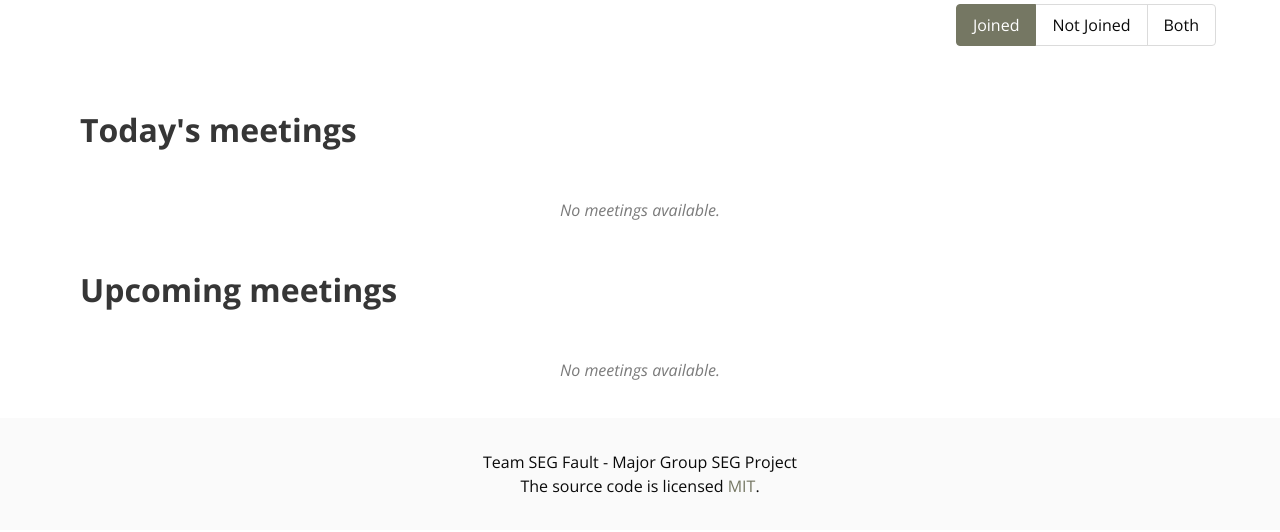
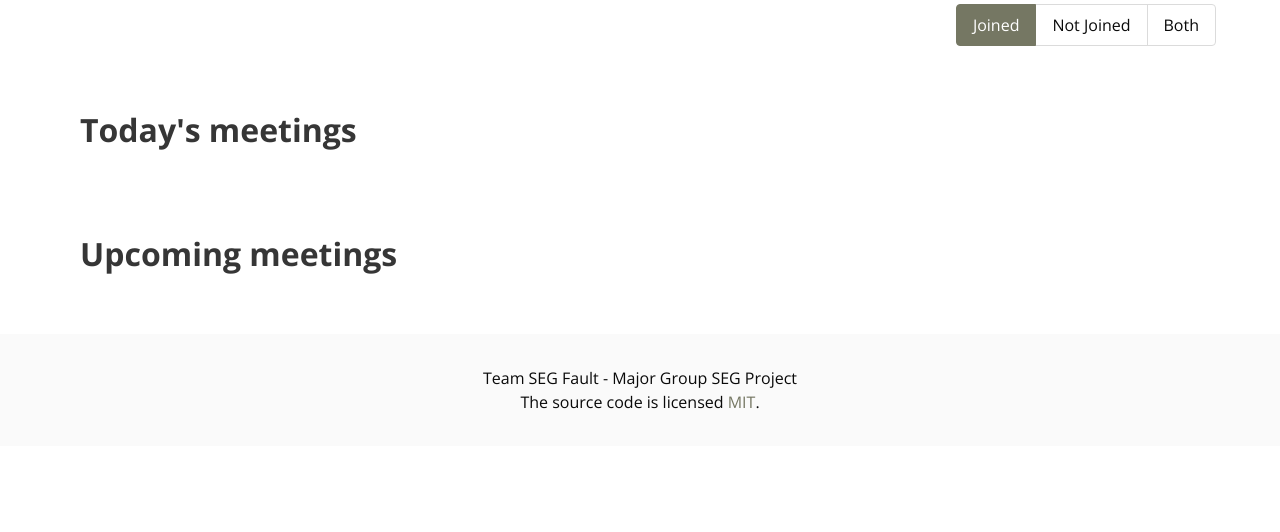
Before and after one commit to amir-rahim/BookClubSocialNetwork, a Django app: page /agenda/ in a window 1280 px wide. Shown: the part 181-713 px from the top of the page. Run offline with Django 3.2, Linux system fonts and the light colour scheme; a user stored in the database is signed in; data comes from the database, SQL or seed files in the repository; parts of the project's set-up code (start-up, migrations or seed data) failed here and were passed over; some libraries are stand-ins or nearby versions.

Commit message:
Remove Not Available Tags Agenda

```diff
--- a/BookClub/templates/agenda.html
+++ b/BookClub/templates/agenda.html
@@ -41,7 +41,6 @@ Agenda
 
             <hr class="solid">
 
-            {% if meetings %}
             <div class="columns is-multiline">
 
                 {% for meeting in meetings %}
@@ -63,9 +62,6 @@ Agenda
                 {% endif %}
                 {% endfor %}
             </div>
-            {% else %}
-                <p class="has-text-grey has-text-centered"><i>No meetings available.</i></p>
-            {% endif %}
             <!--JOINED UPCOMING MEETINGS-->
 
             <hr class="solid">
@@ -74,7 +70,6 @@ Agenda
 
             <hr class="solid">
 
-            {% if meetings %}
             <div class="columns is-multiline">
 
                 {% for meeting in meetings %}
@@ -96,9 +91,6 @@ Agenda
                 {% endif %}
                 {% endfor %}
             </div>
-            {% else %}
-                <p class="has-text-grey has-text-centered"><i>No meetings available.</i></p>
-            {% endif %}
         </section>
         <!--Not Joined section-->
         <section class="tab-content">
@@ -108,8 +100,6 @@ Agenda
 
             <hr class="solid">
 
-
-            {% if meetings %}
             <div class="columns is-multiline">
 
                 {% for meeting in not_joined %}
@@ -131,9 +121,6 @@ Agenda
                 {% endif %}
                 {% endfor %}
             </div>
-            {% else %}
-                <p class="has-text-grey has-text-centered"><i>No meetings available.</i></p>
-            {% endif %}
 
             <!--NOT JOINED UPCOMING MEETINGS-->
 
@@ -143,7 +130,6 @@ Agenda
 
             <hr class="solid">
 
-            {% if meetings %}
             <div class="columns is-multiline">
 
                 {% for meeting in not_joined %}
@@ -165,9 +151,6 @@ Agenda
                 {% endif %}
                 {% endfor %}
             </div>
-            {% else %}
-                <p class="has-text-grey has-text-centered"><i>No meetings available.</i></p>
-            {% endif %}
         </section>
         <!--Both section-->
         <section class="tab-content">
@@ -177,7 +160,6 @@ Agenda
 
             <hr class="solid">
 
-            {% if meetings %}
             <div class="columns is-multiline">
                 {% for meeting in all_meetings %}
                     {% if meeting.meeting_time.date == today %}
@@ -213,9 +195,6 @@ Agenda
                     {% endif %}
                 {% endfor %}
             </div>
-            {% else %}
-                <p class="has-text-grey has-text-centered"><i>No meetings available.</i></p>
-            {% endif %}
             <!--Upcoming meetings for both-->
 
             <hr class="solid">
@@ -224,7 +203,6 @@ Agenda
 
             <hr class="solid">
 
-            {% if meetings %}
             <div class="columns is-multiline">
                 {% for meeting in all_meetings %}
                     {% if meeting.meeting_time.date > today %}
@@ -259,9 +237,6 @@ Agenda
                     {% endif %}
                 {% endfor %}
             </div>
-            {% else %}
-                <p class="has-text-grey has-text-centered"><i>No meetings available.</i></p>
-            {% endif %}
         </section>
     </div>
 
```
